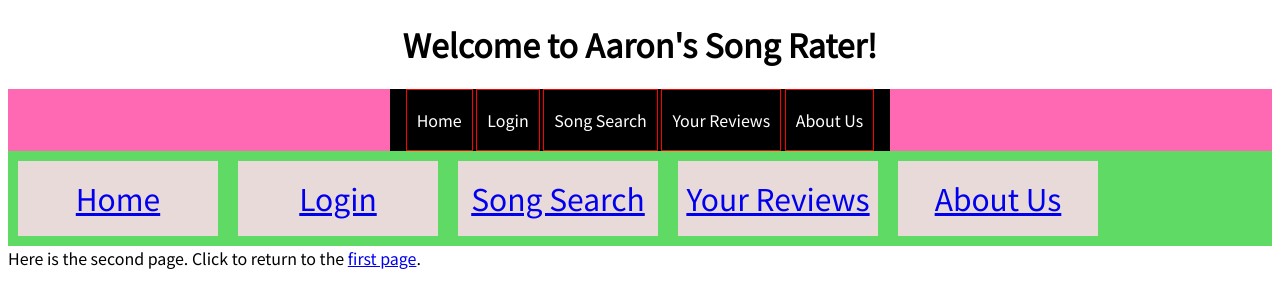
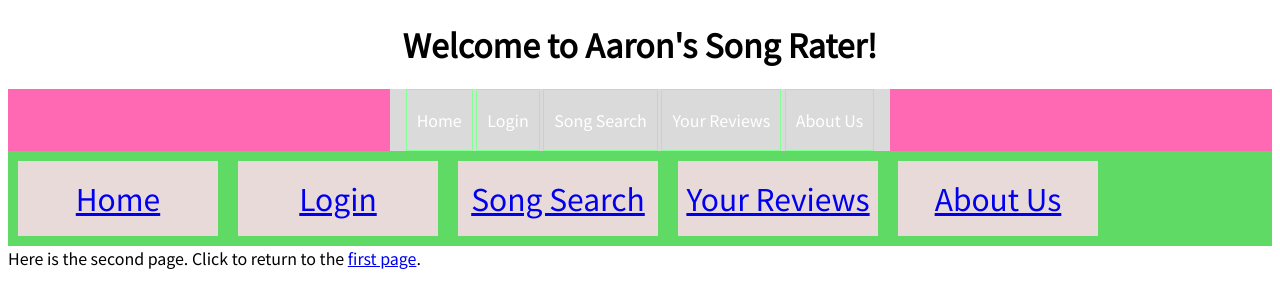
Before and after one commit to ajlaff/comp333_website, a plain HTML site: page index.html in a window 1280 px wide. Drawn offline with Linux system fonts and the light colour scheme.

Commit message:
index_file_update13

```diff
--- a/style_sample.css
+++ b/style_sample.css
@@ -119,7 +119,7 @@ a:hover {
     /*
         For navbars use background color that stands out.
     */
-    background-color: black;
+    background-color: rgb(218, 218, 218);
     text-align: center;
 }
 
@@ -128,8 +128,8 @@ a:hover {
 */
 .navbar li {
     width: 150 px;
-    background-color: #000;
-    border: 1px solid red;
+    background-color: rgb(218, 218, 218);
+    border: 1px solid rgb(131, 255, 147);
     /*
         Show the navbar elements next to each other instead of on top of each
         other.
```
